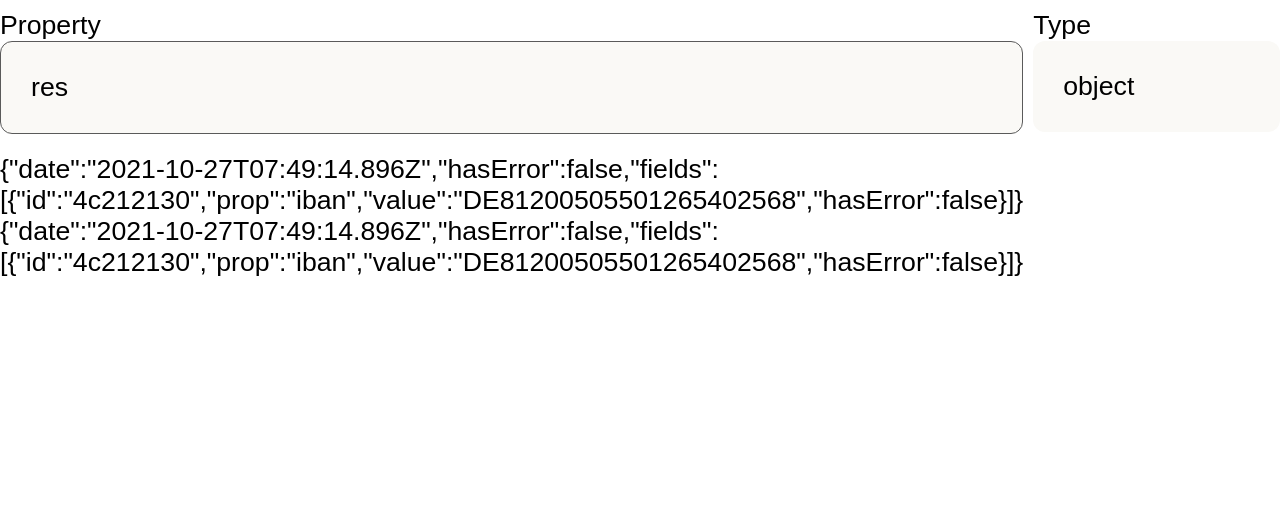
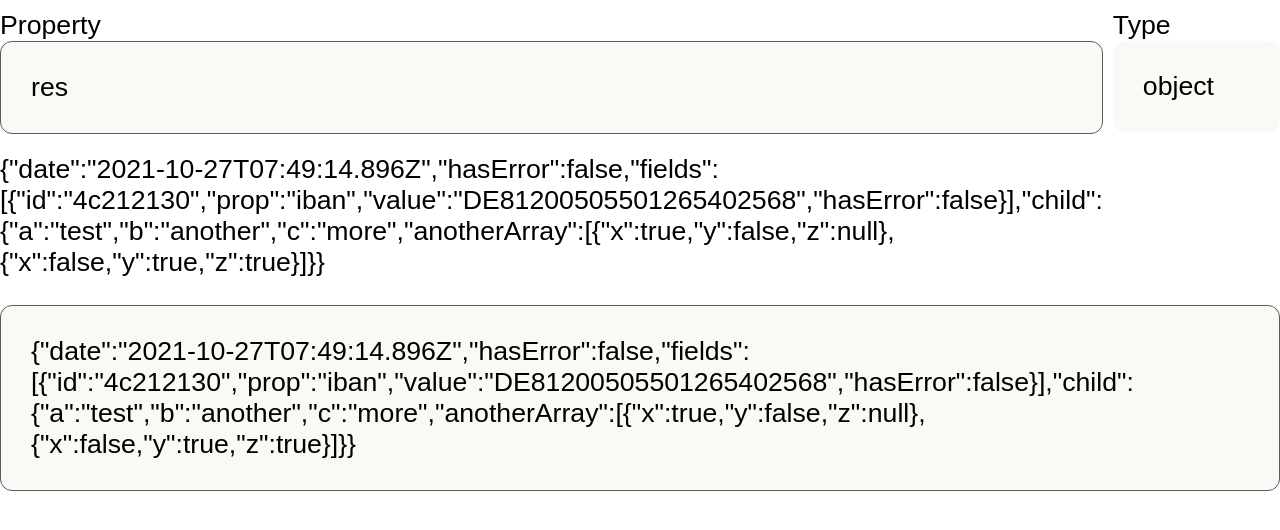
Before and after one commit to rkparsons/heyflow-json-explorer, a React (Vite) app: page / in a window 1280 px wide. Shown: the top 530 px of the page. Built offline with nearby package versions, Linux system fonts and the light colour scheme.

Commit message:
Refactored json methods into services

```diff
--- a/src/components/JSONExplorer/JSONExplorer.view.tsx
+++ b/src/components/JSONExplorer/JSONExplorer.view.tsx
@@ -1,5 +1,8 @@
 import { ChangeEvent, FC, useEffect, useState } from 'react';
 
+import { ObjectService } from '@/services/objectService';
+import { RenderService } from '@/services/renderService';
+import { SoftPanel } from '@/components/SoftPanel';
 import styles from './JSONExplorer.module.scss';
 
 type ViewProps = {
@@ -9,21 +12,14 @@ type ViewProps = {
 export const JSONExplorer: FC<ViewProps> = ({ json }) => {
     const [propertyPath, setPropertyPath] = useState<string>('res');
     const [propertyValue, setPropertyValue] = useState<Json>();
+    const renderService = new RenderService();
 
     function onPropertyChange(e: ChangeEvent<HTMLInputElement>) {
         setPropertyPath(e.target.value);
     }
 
-    function getValueAtPath(obj: Json, path: string) {
-        return getPathAsArray(path)?.reduce((prev, curr) => prev && (prev as JsonObjectChild)[curr], obj);
-    }
-
-    function getPathAsArray(path: string | undefined) {
-        return path?.match(/([^[.\]])+/g)?.slice(1);
-    }
-
     useEffect(() => {
-        setPropertyValue(getValueAtPath(json, propertyPath));
+        setPropertyValue(ObjectService.getValueAtPath(json, propertyPath));
     }, [propertyPath, json]);
 
     return (
@@ -33,6 +29,7 @@ export const JSONExplorer: FC<ViewProps> = ({ json }) => {
                     <div>Property</div>
                     <input
                         type="text"
+                        name="Property"
                         className={styles.textBox}
                         value={propertyPath}
                         onChange={onPropertyChange}
@@ -60,10 +57,9 @@ export const JSONExplorer: FC<ViewProps> = ({ json }) => {
                             : JSON.stringify(propertyValue)}
                 </div>
                 <br />
-                <br />
             </fieldset>
 
-            {JSON.stringify(json)}
+            <SoftPanel>{renderService.render(json)}</SoftPanel>
         </>
     );
 };
--- /dev/null
+++ b/src/components/SoftPanel/SoftPanel.module.scss
@@ -0,0 +1,11 @@
+@use '@/styles/size';
+@use '@/styles/color';
+
+.root {
+    margin-top: 1rem;
+    padding: size.$spacing-medium;
+    background-color: color.$background;
+    border: 1px solid color.$lines;
+    border-radius: size.$border-radius-medium;
+    overflow: hidden;
+}
--- /dev/null
+++ b/src/components/SoftPanel/SoftPanel.view.tsx
@@ -0,0 +1,11 @@
+import { FC, ReactNode } from 'react';
+
+import styles from './SoftPanel.module.scss';
+
+type ViewProps = {
+    children: ReactNode;
+};
+
+export const SoftPanel: FC<ViewProps> = ({ children }) => {
+    return <div className={styles.root}>{children}</div>;
+};
--- /dev/null
+++ b/src/components/SoftPanel/index.ts
@@ -0,0 +1 @@
+export { SoftPanel } from './SoftPanel.view';
--- a/src/main.tsx
+++ b/src/main.tsx
@@ -19,6 +19,15 @@ ReactDOM.createRoot(document.getElementById('root')!).render(
                         hasError: false,
                     },
                 ],
+                child: {
+                    a: 'test',
+                    b: 'another',
+                    c: 'more',
+                    anotherArray: [
+                        { x: true, y: false, z: null },
+                        { x: false, y: true, z: true },
+                    ],
+                },
             }}
         />
     </React.StrictMode>
--- /dev/null
+++ b/src/services/objectService.ts
@@ -0,0 +1,17 @@
+export abstract class ObjectService {
+    static getPathAsArray(path: string | undefined) {
+        return path?.match(/([^[.\]])+/g)?.slice(1);
+    }
+
+    static getValueAtPath(obj: Json, path: string) {
+        return this.getPathAsArray(path)?.reduce((prev, curr) => prev && (prev as JsonObjectChild)[curr], obj);
+    }
+
+    static parseAsObjectOrString(value: Json | undefined) {
+        try {
+            return JSON.parse(`${value}`);
+        } catch {
+            return value;
+        }
+    }
+}
--- /dev/null
+++ b/src/services/renderService.tsx
@@ -0,0 +1,5 @@
+export class RenderService {
+    render(json: Json) {
+        return JSON.stringify(json);
+    }
+}
```
